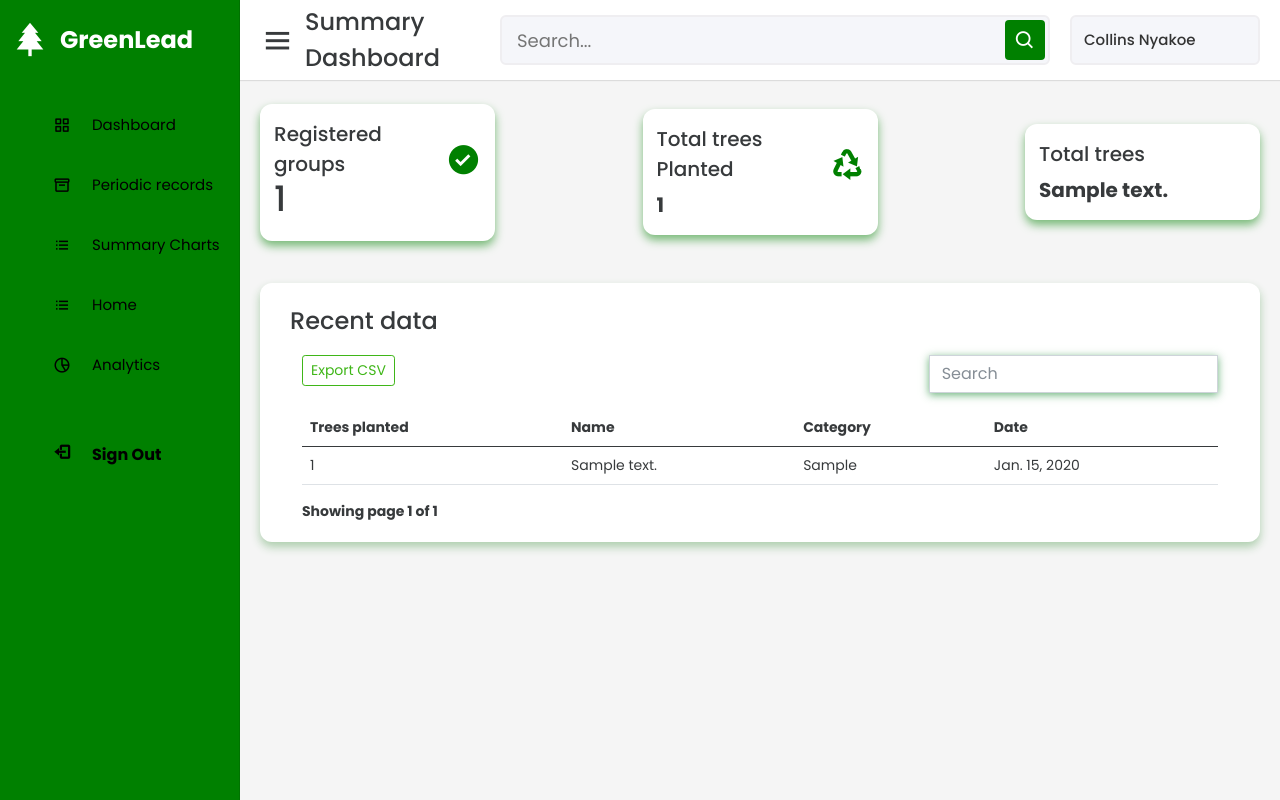
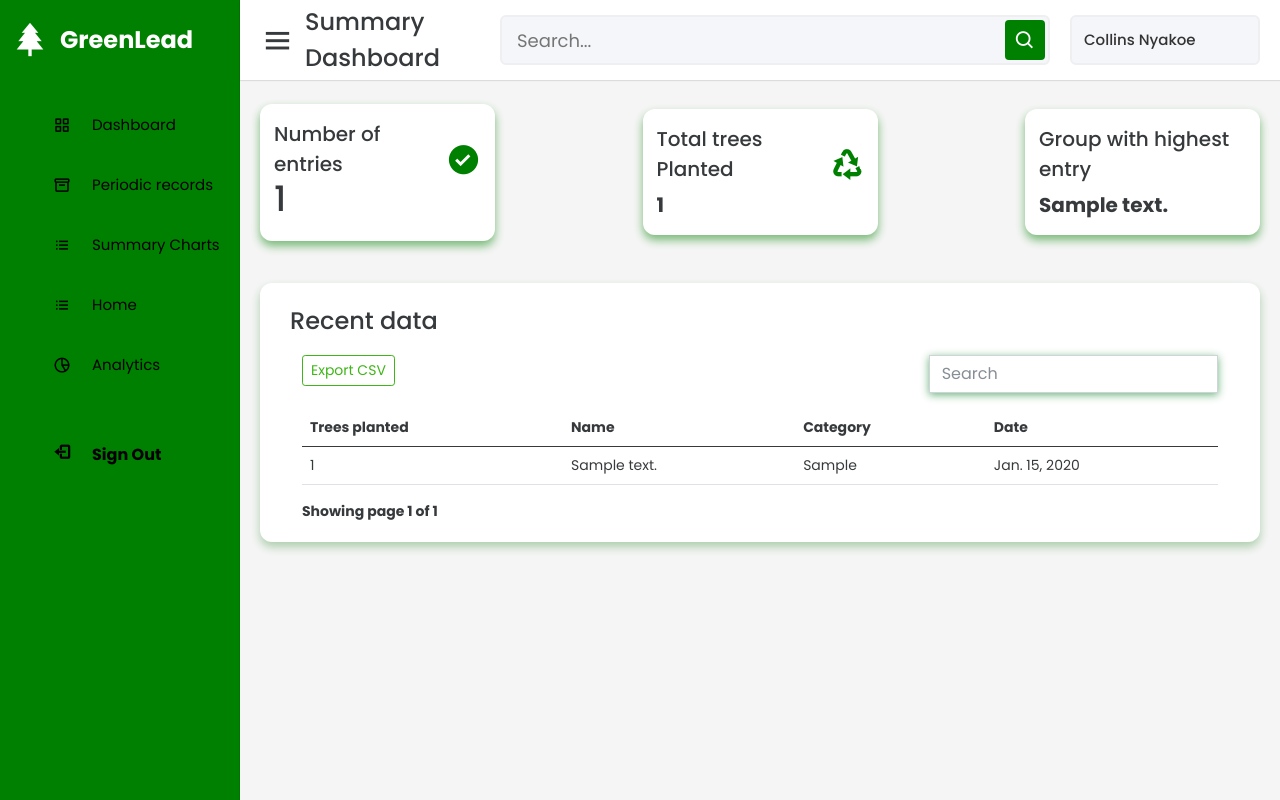
Before and after one commit to Collins07/GreenWatch, a Django app: page /reforest in a window 1280 px wide. Run offline with Django 4.2, Linux system fonts and the light colour scheme; tables that the repository leaves empty hold one stand-in row (values such as "Sample post"); some libraries are stand-ins or nearby versions.

Commit message:
number of entries

```diff
--- a/reforestation/reforest/views.py
+++ b/reforestation/reforest/views.py
@@ -47,6 +47,7 @@ def index(request):
         'page_obj': page_obj,
         'total_trees': total_trees,
         'highest_group': highest_group,
+        'paginator': paginator
 
 
     }
--- a/reforestation/templates/reforest/index.html
+++ b/reforestation/templates/reforest/index.html
@@ -11,8 +11,8 @@
     <div class="overview-boxes">
       <div class="box">
         <div class="right-side">
-          <div class="box-topic">Registered groups</div>
-          <div class="number">{{ page_obj|length }}</div>
+          <div class="box-topic">Number of entries</div>
+          <div class="number">{{ paginator.count }}</div>
 
         </div>
         <i id="check" class='bx bxs-check-circle'></i>
@@ -29,10 +29,11 @@
 
       <div class="box">
         <div class="right-side">
-          <div class="box-topic text-start">Total trees</div>
+          <div class="box-topic text-start">Group with highest entry</div>
           <div class="number1">{{ highest_group }}</div>
 
         </div>
+
       </div>
     </div>
 
```
